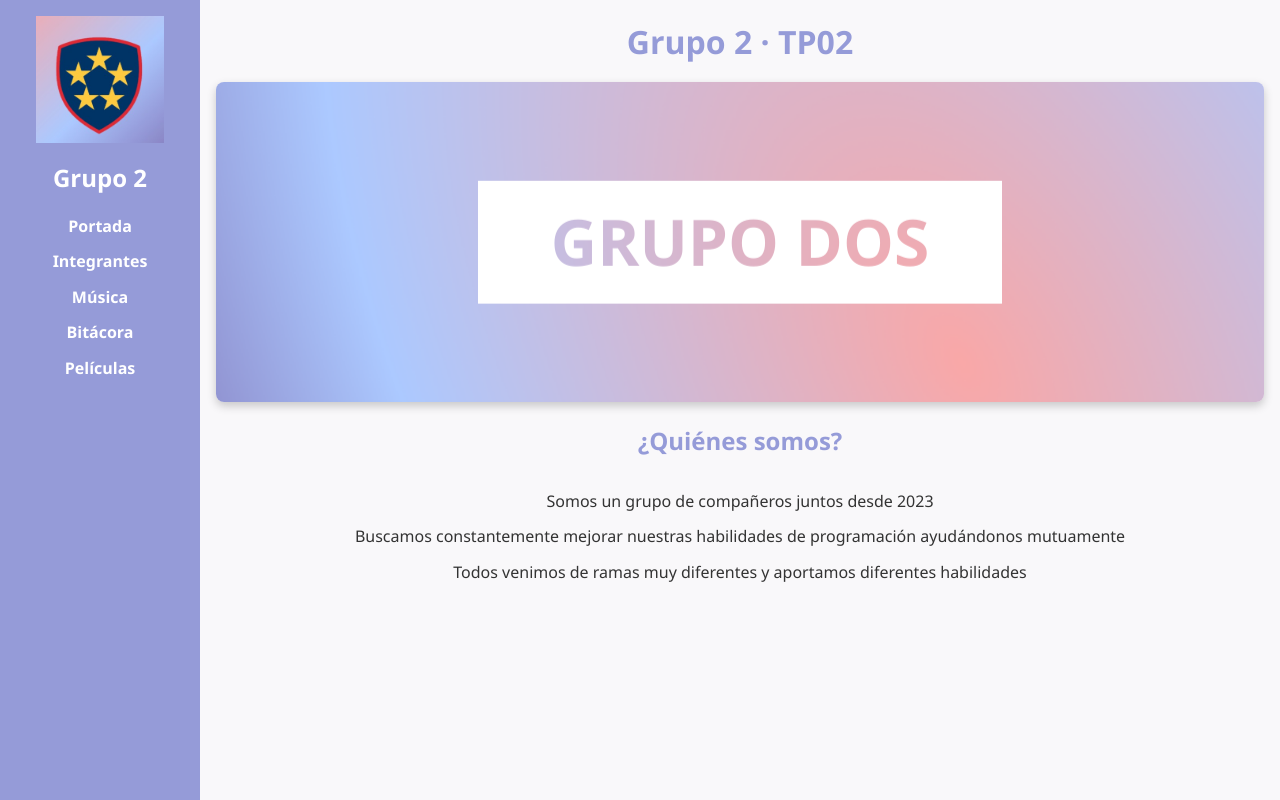
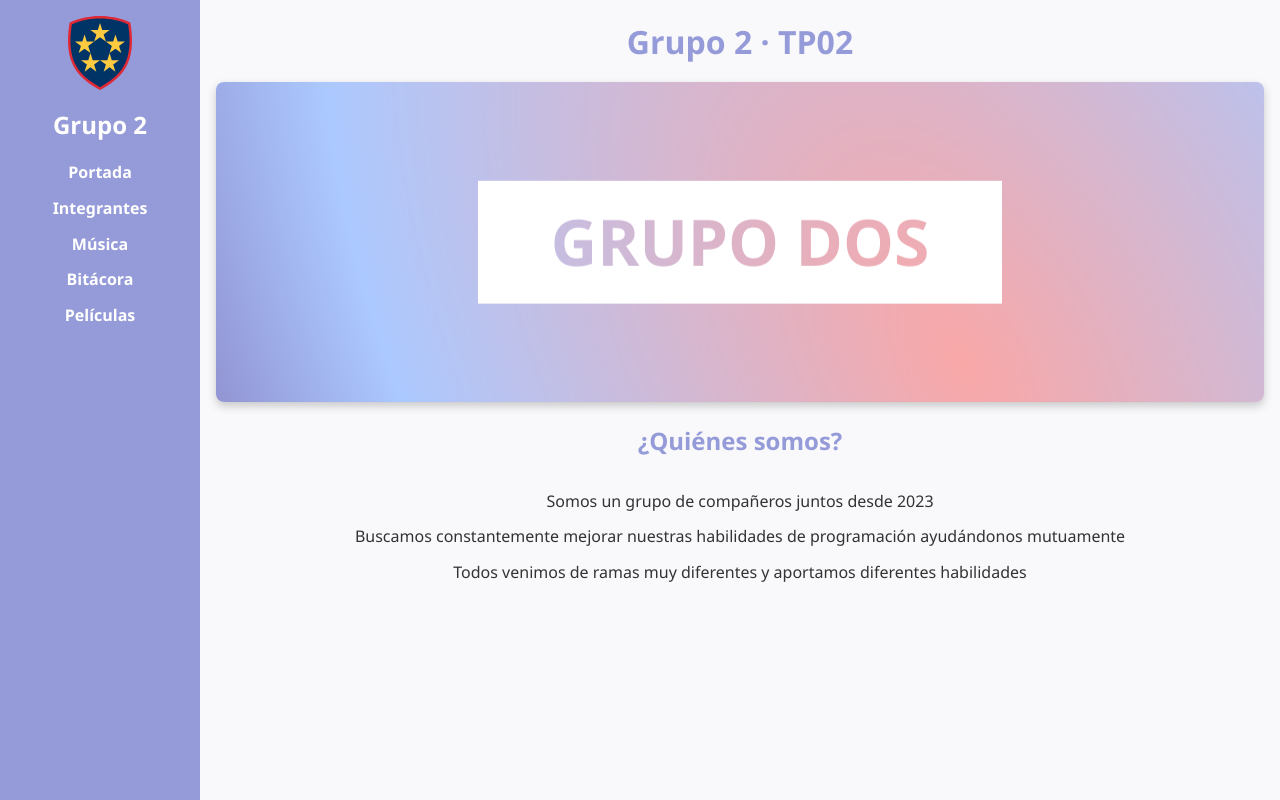
Before and after one commit to romanrios/ifts-front-tp2, a React (Vite) app: page / in a window 1280 px wide. Built offline with nearby package versions, Linux system fonts and the light colour scheme.

Commit message:
logo-grupo.svg / icon

```diff
--- a/index.html
+++ b/index.html
@@ -2,8 +2,9 @@
 <html lang="en">
   <head>
     <meta charset="UTF-8" />
-    <link rel="icon" type="image/svg+xml" href="/vite.svg" />
+    <link rel="icon" type="image/svg+xml" href="/logo-grupo.svg" />
     <meta name="viewport" content="width=device-width, initial-scale=1.0" />
+
     <title>ifts-front-tp2</title>
   </head>
   <body>
--- a/src/components/Sidebar/Sidebar.jsx
+++ b/src/components/Sidebar/Sidebar.jsx
@@ -5,8 +5,8 @@ function Sidebar() {
   return (
     <aside className={styles.sidebar}>
       <img
-        src="./Public/5 estrellas.png"
-        alt="5 estrellas"
+        src="./Public/logo-grupo.svg"
+        alt="Logo del grupo"
         className={styles.logo}
       ></img>
       <h2 className={styles.title}>Grupo 2</h2>
--- a/src/components/Sidebar/Sidebar.module.css
+++ b/src/components/Sidebar/Sidebar.module.css
@@ -32,7 +32,7 @@
 }
 
 .logo {
-    width: 8rem;
+    width: 4rem;
     display: block;
     margin: 0 auto 1rem;
 }
```
Also changed, not shown: public/5 estrellas.PNG (deleted), public/logo-grupo.svg (added).
